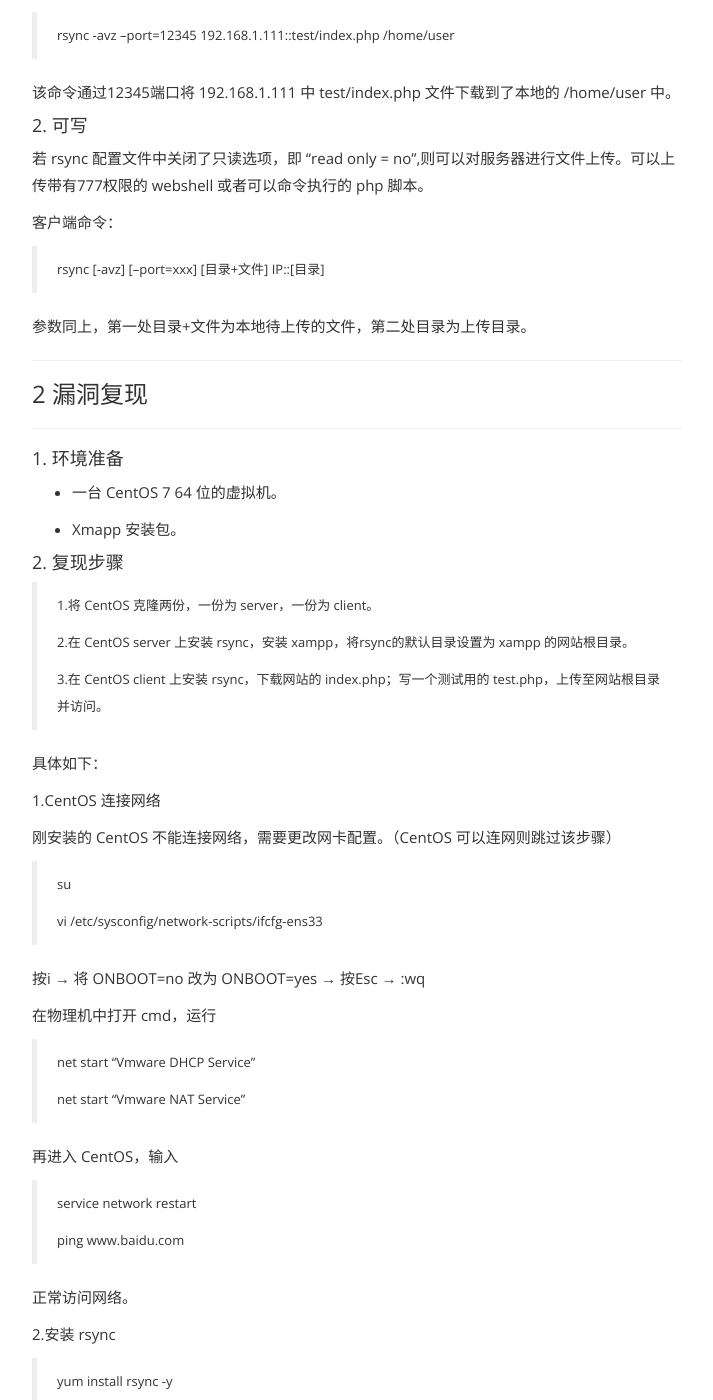
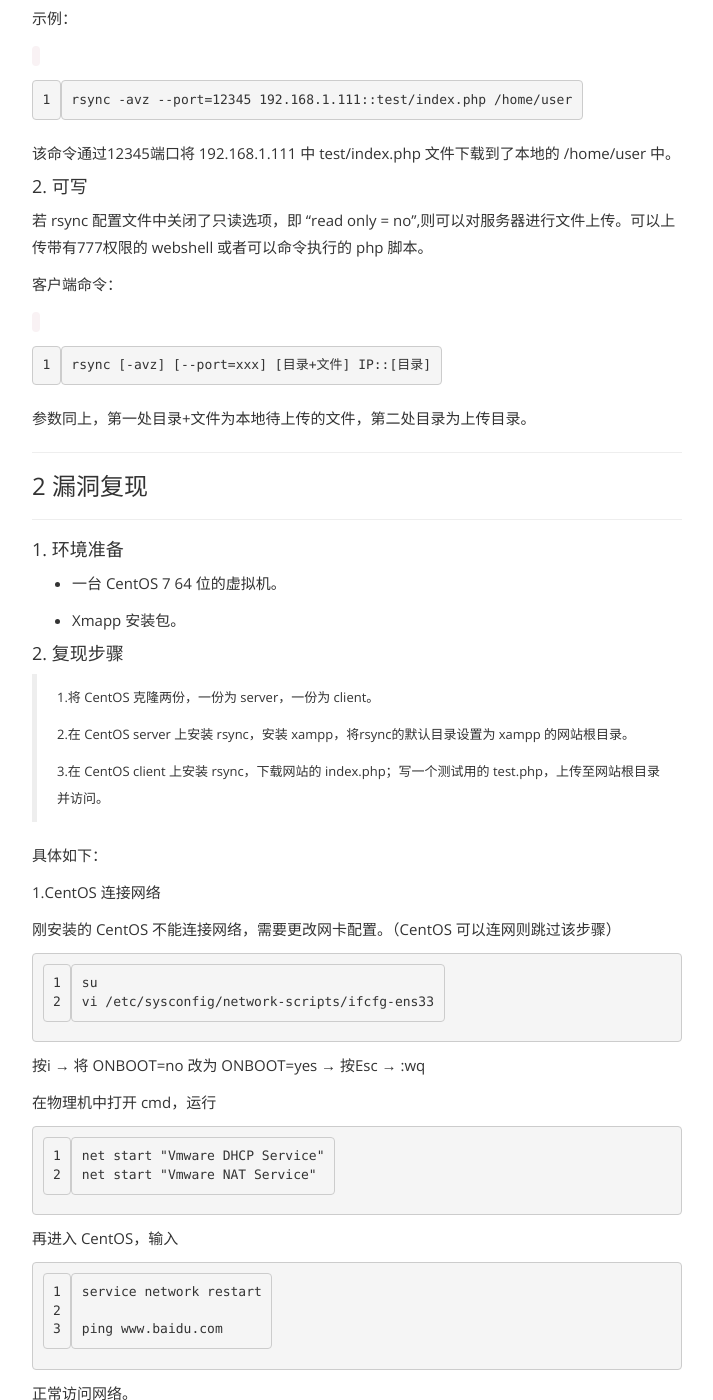
Before and after one commit to KarlBrian/karlbrian.github.io, a Jekyll site: the page built from _posts/2019-05-28-Rsync_Unauthorized_Access.md, in a window 1280 px wide and 1400 px high, scrolled down 1082 px. Shown: the whole window, without its empty margins (283-996 px from the left). Built offline with Jekyll 4.4.1, drawn with Linux system fonts in a browser that asks for light colours; some of the changed text lies outside the part shown.

Commit message:
Update 2019-05-28-Rsync_Unauthorized_Access.md

````diff
--- a/_posts/2019-05-28-Rsync_Unauthorized_Access.md
+++ b/_posts/2019-05-28-Rsync_Unauthorized_Access.md
@@ -26,7 +26,7 @@ Rsync 未配置认证用户名密码，导致任意用户可以查看目录、
 
 客户端命令：
 
->rsync [-avz] [--port=xxx] IP::[目录/文件] [目录]
+`rsync [-avz] [--port=xxx] IP::[目录/文件] [目录]`
 
 -a --archive 归档模式，表示递归传输并保持文件属性。
 
@@ -44,7 +44,7 @@ IP 为服务器 ip，:: 后跟目录则显示目录列表，跟目录+文件则
 
 示例：
 
->rsync -avz --port=12345 192.168.1.111::test/index.php /home/user
+`rsync -avz --port=12345 192.168.1.111::test/index.php /home/user`
 
 该命令通过12345端口将 192.168.1.111 中 test/index.php 文件下载到了本地的 /home/user 中。
 
@@ -54,7 +54,7 @@ IP 为服务器 ip，:: 后跟目录则显示目录列表，跟目录+文件则
 
 客户端命令：
 
->rsync [-avz] [--port=xxx] [目录+文件] IP::[目录]
+`rsync [-avz] [--port=xxx] [目录+文件] IP::[目录]`
 
 参数同上，第一处目录+文件为本地待上传的文件，第二处目录为上传目录。
 
@@ -84,33 +84,37 @@ IP 为服务器 ip，:: 后跟目录则显示目录列表，跟目录+文件则
 
 刚安装的 CentOS 不能连接网络，需要更改网卡配置。（CentOS 可以连网则跳过该步骤）
 
->su
->
->vi /etc/sysconfig/network-scripts/ifcfg-ens33
+```
+su
+vi /etc/sysconfig/network-scripts/ifcfg-ens33
+```
 
 按i → 将 ONBOOT=no 改为 ONBOOT=yes → 按Esc → :wq
 
 在物理机中打开 cmd，运行
 
->net start "Vmware DHCP Service"
->
->net start "Vmware NAT Service"
+```
+net start "Vmware DHCP Service"
+net start "Vmware NAT Service"
+```
 
 再进入 CentOS，输入
 
->service network restart
->
->ping www.baidu.com
+```
+service network restart
+
+ping www.baidu.com
+```
 
 正常访问网络。
 
 2.安装 rsync
 
->yum install rsync -y
+`yum install rsync -y`
 
 3.配置 rsync
 
->vi /etc/rsyncd.conf
+`vi /etc/rsyncd.conf`
 
 配置基本的信息：
 
@@ -139,41 +143,41 @@ read only = no # 设置是否只读
 
 或者在服务的 /opt/ 目录下直接输入命令
 
->wget https://www.apachefriends.org/xampp-files/7.3.5/xampp-linux-x64-7.3.5-1-installer.run
+`wget https://www.apachefriends.org/xampp-files/7.3.5/xampp-linux-x64-7.3.5-1-installer.run`
 
 给该文件提权
 
->chmod -R 755 xampp-linux-x64-7.3.5-1-installer.run
+`chmod -R 755 xampp-linux-x64-7.3.5-1-installer.run`
 
 安装 xmapp
 
->./xampp-linux-x64-7.3.5-1-installer.run
+`./xampp-linux-x64-7.3.5-1-installer.run`
 
 安装完成后启动 xampp
 
->/opt/lampp/lampp start
+`/opt/lampp/lampp start`
 
 此时，网站的根目录为 /opt/lampp/htdocs/
 
 5.更改 rsync 默认目录
 
->vi /etc/rsyncd.conf
+`vi /etc/rsyncd.conf`
 
 将 path = /home/ 改为 path = /opt/lampp/htdocs/
 
 6.启动 rsync
 
->systemctl start rsyncd
+`systemctl start rsyncd`
 
 7.在 CentOS client 上，连接服务器的 rsync
 
->rsync 192.168.xxx.xxx::
+`rsync 192.168.xxx.xxx::`
 
 发现不能访问，需要关闭服务器的防火墙
 
 CentOS 默认的防火墙为 firewall
 
->systemctl stop firewalld.service
+`systemctl stop firewalld.service`
 
 客户端即可访问
 
@@ -181,13 +185,13 @@ CentOS 默认的防火墙为 firewall
 
 客户端访问 test 目录
 
->rsync 192.168.xxx.xxx::test
+`rsync 192.168.xxx.xxx::test`
 
 ![访问目录](https://upload-images.jianshu.io/upload_images/18110176-2291fc185d6844d1.png?imageMogr2/auto-orient/strip%7CimageView2/2/w/1240)
 
 客户端下载 index.php 文件到本地的 /home/ 目录中
 
->rsync 192.168.xxx.xxx::test/index.php /home/
+`rsync 192.168.xxx.xxx::test/index.php /home/`
 
 ![下载文件](https://upload-images.jianshu.io/upload_images/18110176-2ac135b03ad2b958.png?imageMogr2/auto-orient/strip%7CimageView2/2/w/1240)
 
@@ -203,7 +207,7 @@ CentOS 默认的防火墙为 firewall
 
 将脚本上传至服务器
 
->rsync a.php 192.168.xxx.xxx::test
+`rsync a.php 192.168.xxx.xxx::test`
 
 发现上传权限不足，检查 /opt 目录的权限也没有问题，最后发现需要在服务器中关闭 enforce 模式
 
````
